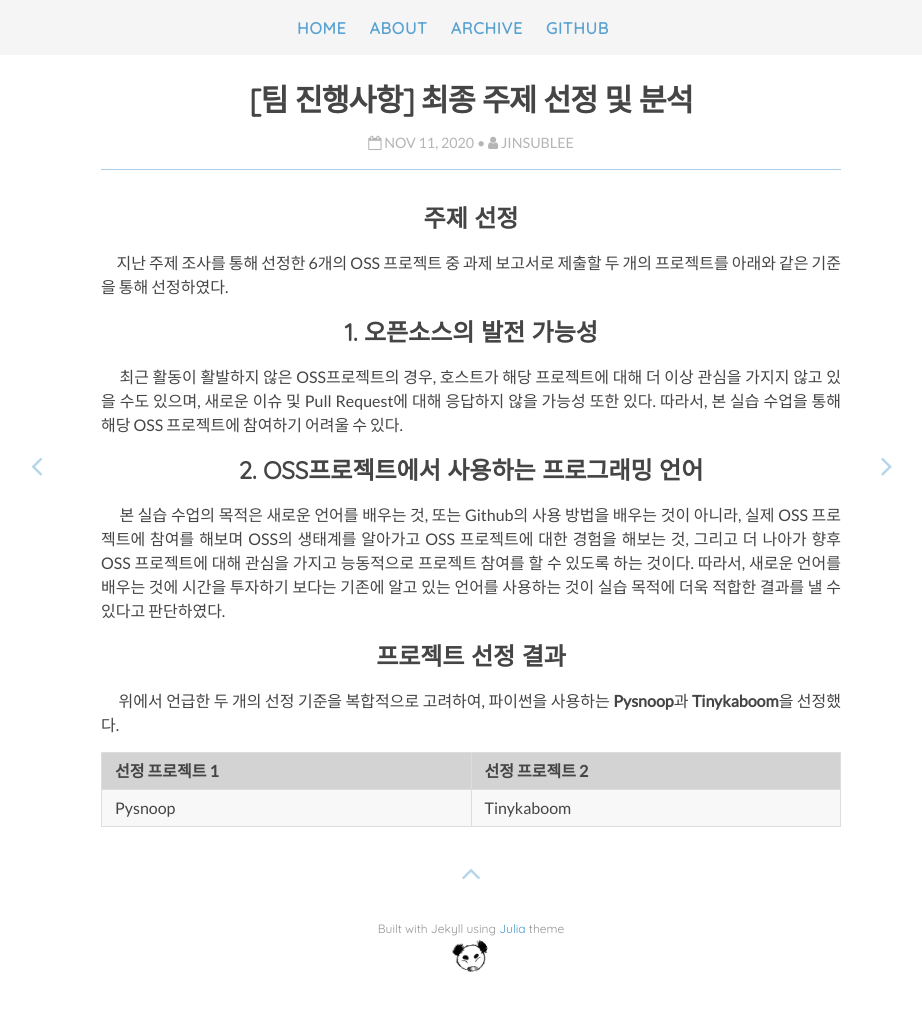
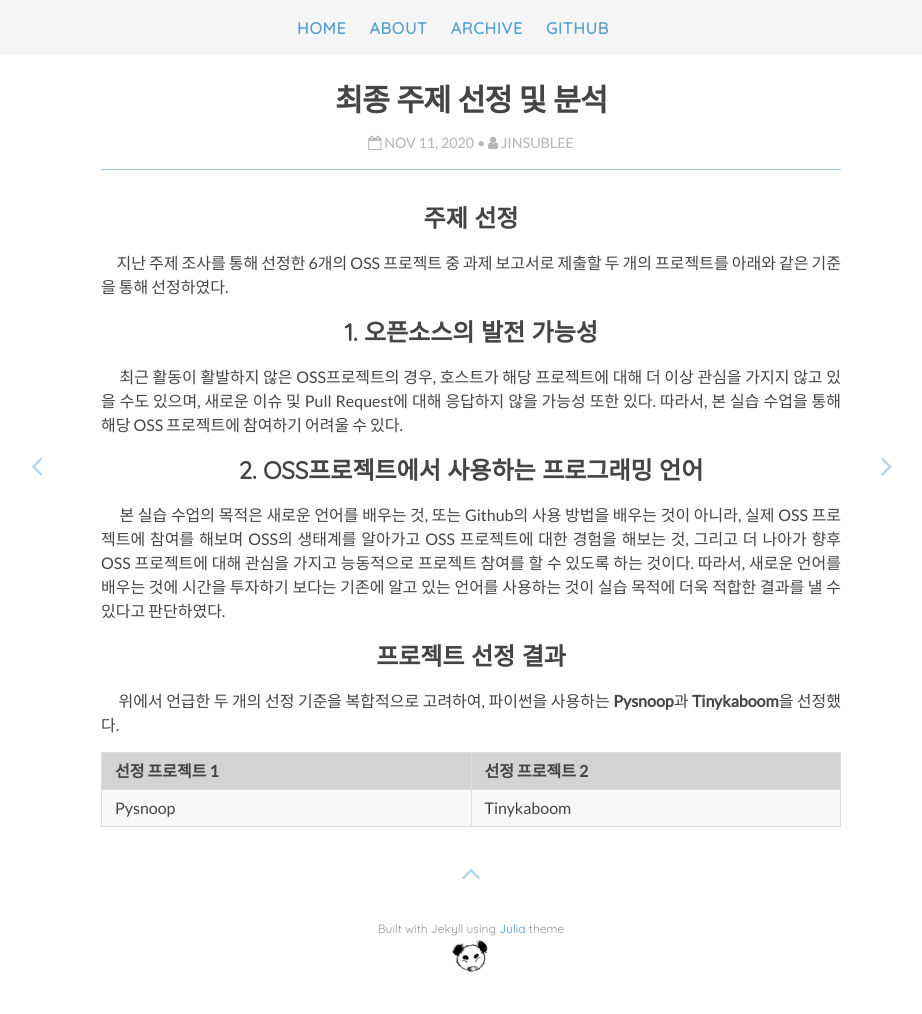
Before and after one commit to JINSUBY/jinsuby1.github.io, a Jekyll site: the page built from _posts/2020-11-11-최종 주제 선정 및 분석.md, in a window 1280 px wide. Shown: the whole page, without its empty margins (169-1091 px from the left). Built offline with Jekyll 4.4.1, drawn with Linux system fonts in a browser that asks for light colours; nearby versions of some CDN libraries.

Commit message:
Update 2020-11-11-최종 주제 선정 및 분석.md

```diff
--- a/_posts/2020-11-11-최종 주제 선정 및 분석.md
+++ b/_posts/2020-11-11-최종 주제 선정 및 분석.md
@@ -1,6 +1,6 @@
 ---
 layout: post
-title: " [팀 진행사항] 최종 주제 선정 및 분석"
+title: "최종 주제 선정 및 분석"
 description: "주제선정"
 author: JinSubLee
 tags: books
```
